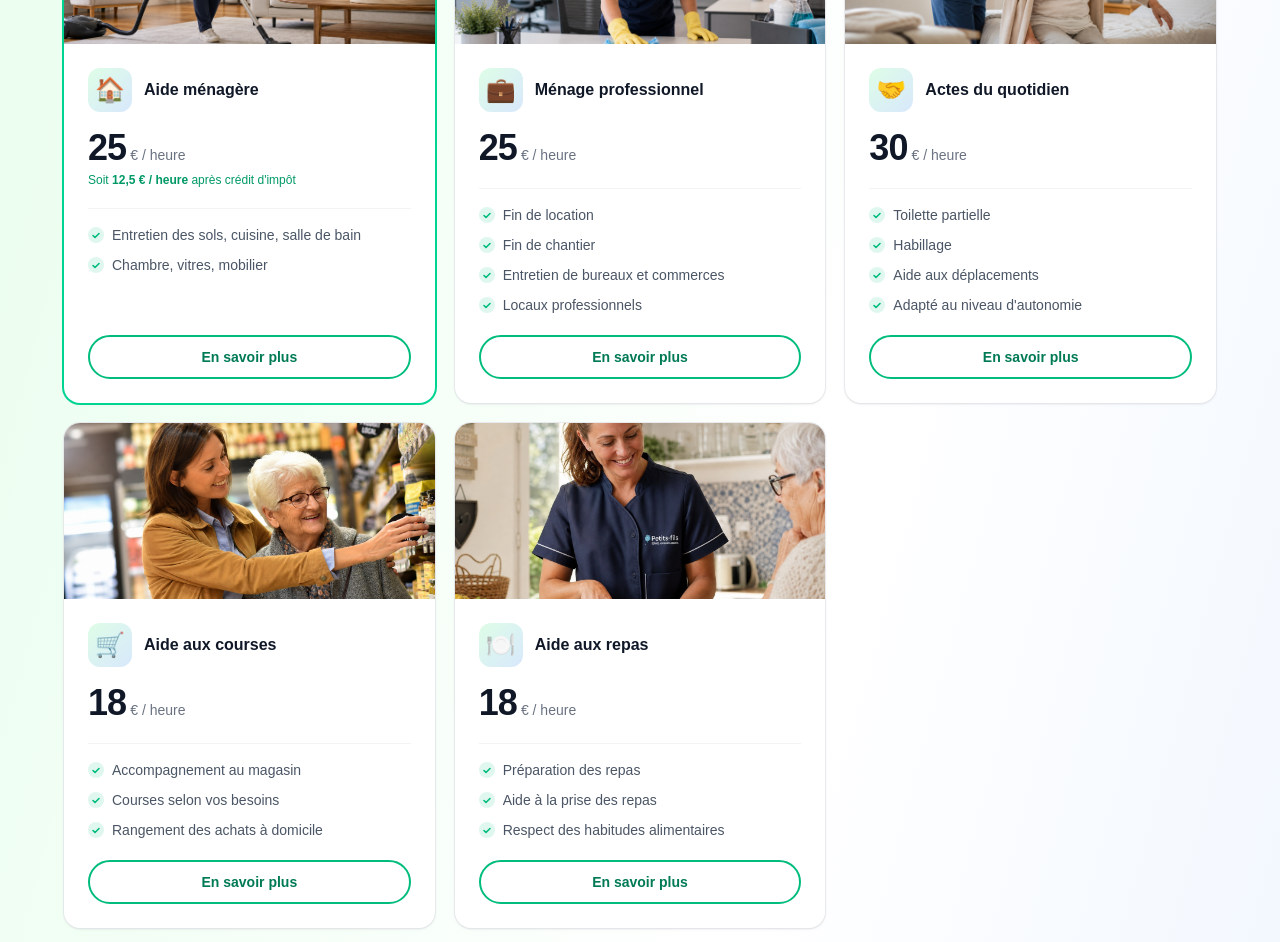
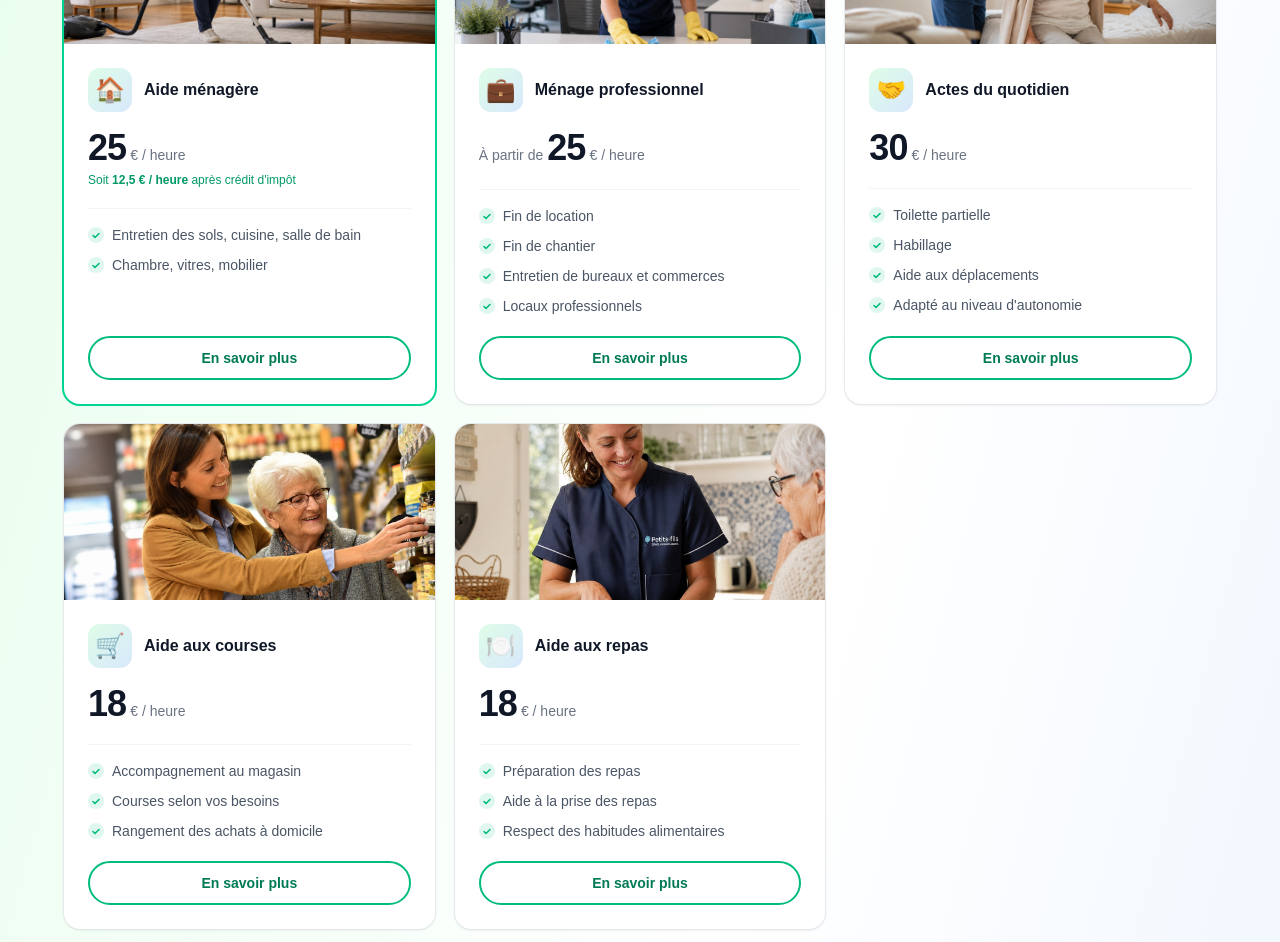
Before and after one commit to nboyet/amservices, a Next.js app: page / in a window 1280 px wide. Shown: the part 1100-2042 px from the top of the page. Built offline with nearby package versions, Linux system fonts and the light colour scheme.

Commit message:
feat: add 'à partir de' for pro cleaning

```diff
--- a/app/_components/ServicesPricingSection.tsx
+++ b/app/_components/ServicesPricingSection.tsx
@@ -11,6 +11,7 @@ interface PricingCard {
   icon: string;
   title: string;
   price: string;
+  pricePrefix?: string;
   unit?: string; // e.g. "/ heure"
   features: string[];
   taxCredit?: boolean;
@@ -75,6 +76,7 @@ const PRICING_CARDS: PricingCard[] = [
     icon: "💼",
     title: "Ménage professionnel",
     price: "25",
+    pricePrefix: "À partir de",
     unit: "€ / heure",
     features: [
       "Fin de location",
@@ -206,6 +208,9 @@ function PricingCardComponent({ card }: Readonly<{ card: PricingCard }>) {
         {/* Price */}
         <div className="mb-5">
           <div className="flex items-baseline gap-1">
+          {card.pricePrefix && (
+            <p className="mb-1 text-sm text-gray-500">{card.pricePrefix}</p>
+          )}
             <span className="text-4xl font-bold tracking-tight text-gray-900">
               {card.price}
             </span>
```
